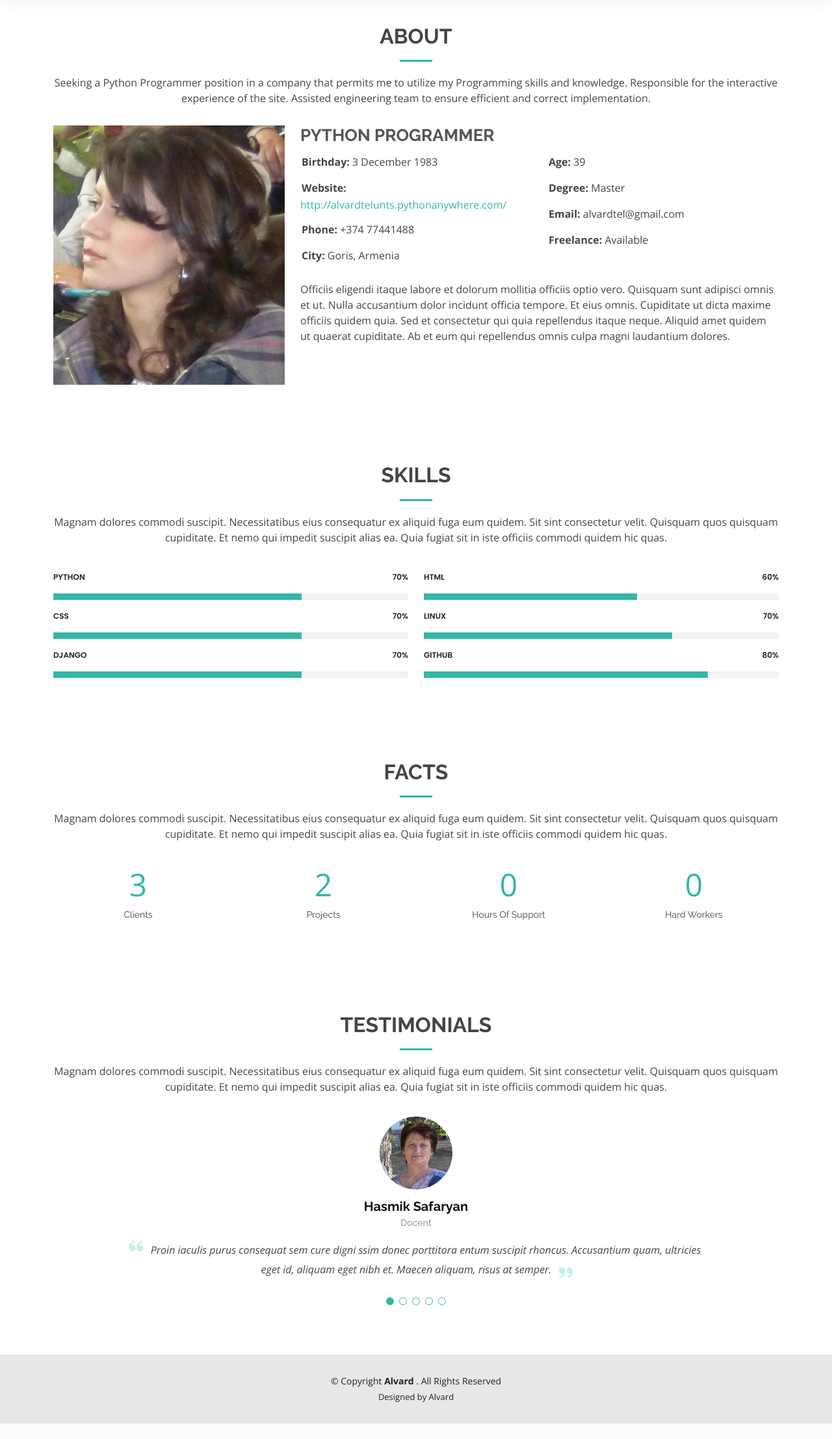
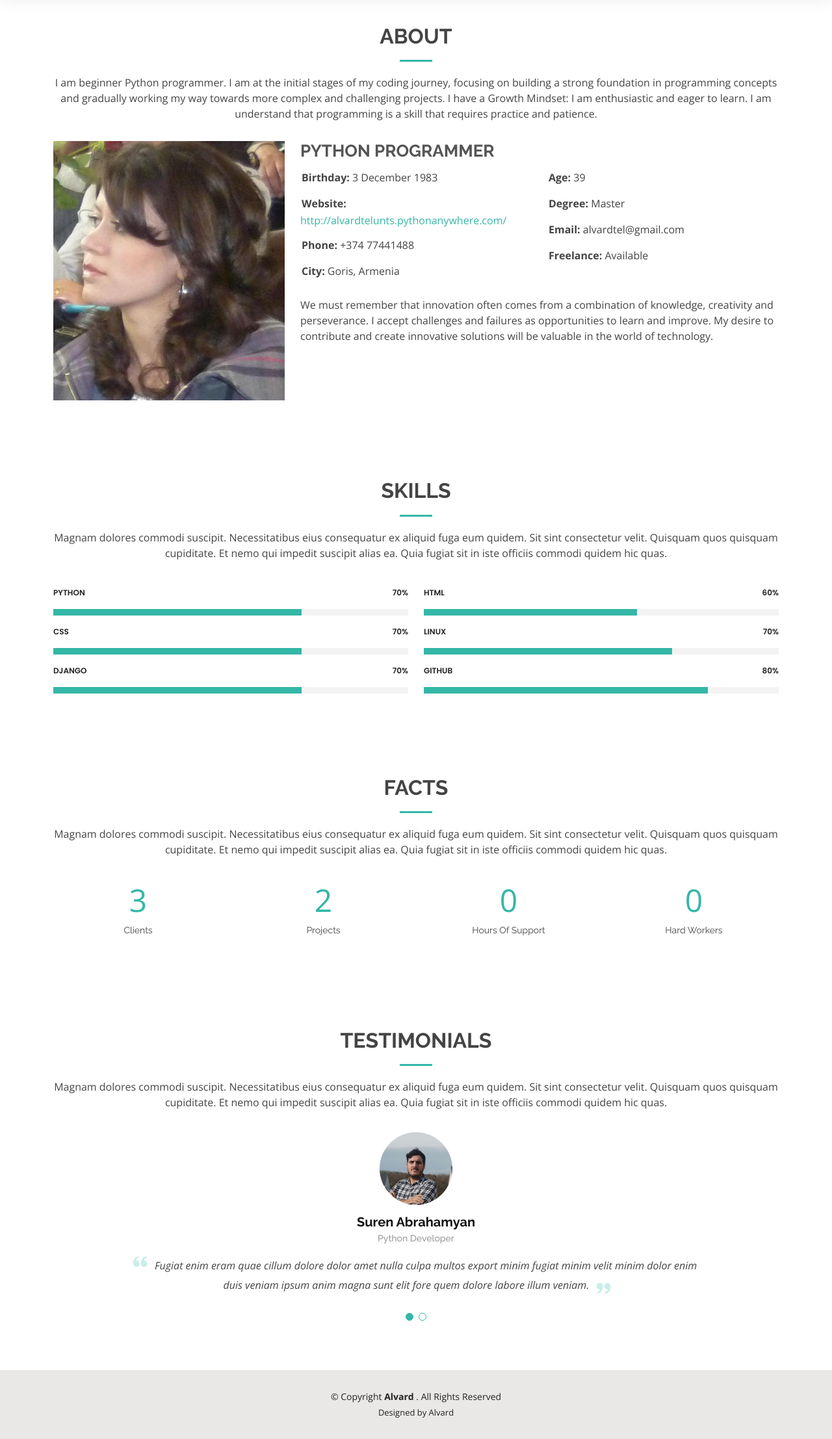
Before and after one commit to alvardall/portfolio, a Django app: page /about in a window 1280 px wide. Shown: the part 73-2287 px from the top of the page at 65% size. Before the commit the page ends 2263 px from the top, so only its background shows below. Run offline with Django 3.2, Linux system fonts and the light colour scheme; data comes from the database, SQL or seed files in the repository; both versions use the stored data as it was after the commit; some libraries are stand-ins or nearby versions.

Commit message:
added changes

```diff
--- a/portfolio/portfolio/settings.py
+++ b/portfolio/portfolio/settings.py
@@ -27,7 +27,6 @@ SECRET_KEY = 'c-q*u)uh0oqtie9aa47t!ucs3=+8nk#q**_et7(4+&t6f-o%jf'
 DEBUG = True
 
 ALLOWED_HOSTS = ['alvardtelunts.pythonanywhere.com', '127.0.0.1']
-
 
 
 # Application definition
@@ -84,7 +83,7 @@ DATABASES = {
     }
 }
 
-
+DEFAULT_AUTO_FIELD = 'django.db.models.AutoField'
 # Password validation
 # https://docs.djangoproject.com/en/2.2/ref/settings/#auth-password-validators
 
--- a/portfolio/resume/models.py
+++ b/portfolio/resume/models.py
@@ -105,11 +105,7 @@ class Message(models.Model):
 
 
 class PortfolioProject(models.Model):
-    """_summary_
 
-    Args:
-        models (_type_): _description_
-    """
     name = models.CharField(max_length=50)
     image = models.ImageField(upload_to="media")
     short_description = models.CharField(max_length=50)
@@ -117,3 +113,6 @@ class PortfolioProject(models.Model):
     category = models.CharField(max_length=50)
     client = models.CharField(max_length=50)
     url = models.URLField()
+
+    def __str__(self) -> str:
+        return f"{self.name}, {self.url}"
--- a/portfolio/resume/static/assets/css/style.css
+++ b/portfolio/resume/static/assets/css/style.css
@@ -760,6 +760,8 @@ section {
 /*--------------------------------------------------------------
 # Resume
 --------------------------------------------------------------*/
+
+
 .resume .resume-title {
   font-size: 26px;
   font-weight: 400;
@@ -816,6 +818,10 @@ section {
   top: 0;
   background: #fff;
   border: 2px solid #34b7a7;
+}
+
+.resume .btn .btn-primary{
+  background-color: #53b7aa;
 }
 
 /*--------------------------------------------------------------
@@ -949,6 +955,8 @@ section {
 /*--------------------------------------------------------------
 # Portfolio
 --------------------------------------------------------------*/
+
+
 .portfolio .portfolio-item {
   margin-bottom: 30px;
 }
--- a/portfolio/resume/templates/about.html
+++ b/portfolio/resume/templates/about.html
@@ -9,9 +9,10 @@
 
         <div class="section-title">
           <h2>About</h2>
-          <p>Seeking a Python Programmer position in a company that permits me to utilize my Programming
-            skills and knowledge. Responsible for the interactive experience of the site. Assisted
-            engineering team to ensure efficient and correct implementation.</p>
+          <p>I am beginner Python programmer. I am at the initial stages of my coding journey, focusing on building
+            a strong foundation in programming concepts and gradually working my way towards more complex
+            and challenging projects. I have a Growth Mindset: I am enthusiastic and eager to learn. I am
+            understand that programming is a skill that requires practice and patience.</p>
         </div>
 
         <div class="row">
@@ -40,8 +41,9 @@
               </div>
             </div>
             <p>
-              Officiis eligendi itaque labore et dolorum mollitia officiis optio vero. Quisquam sunt adipisci omnis et ut. Nulla accusantium dolor incidunt officia tempore. Et eius omnis.
-              Cupiditate ut dicta maxime officiis quidem quia. Sed et consectetur qui quia repellendus itaque neque. Aliquid amet quidem ut quaerat cupiditate. Ab et eum qui repellendus omnis culpa magni laudantium dolores.
+              We must remember that innovation often comes from a combination of knowledge, creativity and
+              perseverance. I accept challenges and failures as opportunities to learn and improve. My desire to
+              contribute and create innovative solutions will be valuable in the world of technology.
             </p>
           </div>
         </div>
@@ -115,47 +117,6 @@
 
         <div class="testimonials-slider swiper" data-aos="fade-up" data-aos-delay="100">
           <div class="swiper-wrapper">
-
-            <div class="swiper-slide">
-              <div class="testimonial-item">
-                <a href="https://www.facebook.com/hasmik.safaryan.7549/" target ="_blank" ><img src="{% static 'assets/img/testimonials/testimonials1.jpg' %}" class="testimonial-img" alt=""></a>
-                <h3>Hasmik Safaryan</h3>
-                <h4>Docent</h4>
-                <p>
-                  <i class="bx bxs-quote-alt-left quote-icon-left"></i>
-                  Proin iaculis purus consequat sem cure digni ssim donec porttitora entum suscipit rhoncus. Accusantium quam, ultricies eget id, aliquam eget nibh et. Maecen aliquam, risus at semper.
-                  <i class="bx bxs-quote-alt-right quote-icon-right"></i>
-                </p>
-              </div>
-            </div><!-- End testimonial item -->
-
-            <div class="swiper-slide">
-              <div class="testimonial-item">
-                <a href="https://www.facebook.com/arthur.minassian.5" target ="_blank" ><img src="{% static 'assets/img/testimonials/testimonials2.jpg' %}" class="testimonial-img" alt=""></a>
-                <h3>Artur Minasyan</h3>
-                <h4>Engineer</h4>
-                <p>
-                  <i class="bx bxs-quote-alt-left quote-icon-left"></i>
-                  Export tempor illum tamen malis malis eram quae irure esse labore quem cillum quid cillum eram malis quorum velit fore eram velit sunt aliqua noster fugiat irure amet legam anim culpa.
-                  <i class="bx bxs-quote-alt-right quote-icon-right"></i>
-                </p>
-              </div>
-            </div><!-- End testimonial item -->
-
-            <div class="swiper-slide">
-              <div class="testimonial-item">
-
-                <a href="https://www.facebook.com/shushan.shalunts" target ="_blank" ><img src="{% static 'assets/img/testimonials/testimonials3.jpg' %}" class="testimonial-img" alt=""></a>
-                <h3>Shushan Shalunts</h3>
-                <h4>Docent</h4>
-                <p>
-                  <i class="bx bxs-quote-alt-left quote-icon-left"></i>
-                  Enim nisi quem export duis labore cillum quae magna enim sint quorum nulla quem veniam duis minim tempor labore quem eram duis noster aute amet eram fore quis sint minim.
-                  <i class="bx bxs-quote-alt-right quote-icon-right"></i>
-                </p>
-              </div>
-            </div><!-- End testimonial item -->
-
             <div class="swiper-slide">
               <div class="testimonial-item">
 
--- a/portfolio/resume/urls.py
+++ b/portfolio/resume/urls.py
@@ -9,5 +9,6 @@ urlpatterns = [
     path('services',services, name = 'services' ),
     path('portfolio', portfolio, name = 'portfolio' ),
     path('contact', contact, name = 'contact' ),
-    path("portfolio_project", portfolio_project, name="portfolio_project"),
+    path("portfolio_project/<int:pk>", portfolio_project, name = "portfolio_project"),
+
 ]
--- a/portfolio/resume/views.py
+++ b/portfolio/resume/views.py
@@ -82,7 +82,6 @@ def contact(request):
     return render(request, 'contact.html', data_contact )
 
 
-def portfolio_project(request):
-
-
-    return render(request, "portfolio-details.html")
+def portfolio_project(request, pk):
+    project = get_object_or_404(PortfolioProject, id=pk)
+    return render(request, "portfolio_details.html", context={"project": project})
```
Also changed, not shown: portfolio/resume/templates/portfolio.html (+5 -2 lines), portfolio/resume/templates/portfolio_details.html (renamed from portfolio/resume/templates/portfolio-details.html, +9 -13 lines), portfolio/resume/templates/resume.html (+9 -4 lines), portfolio/db.sqlite3.
